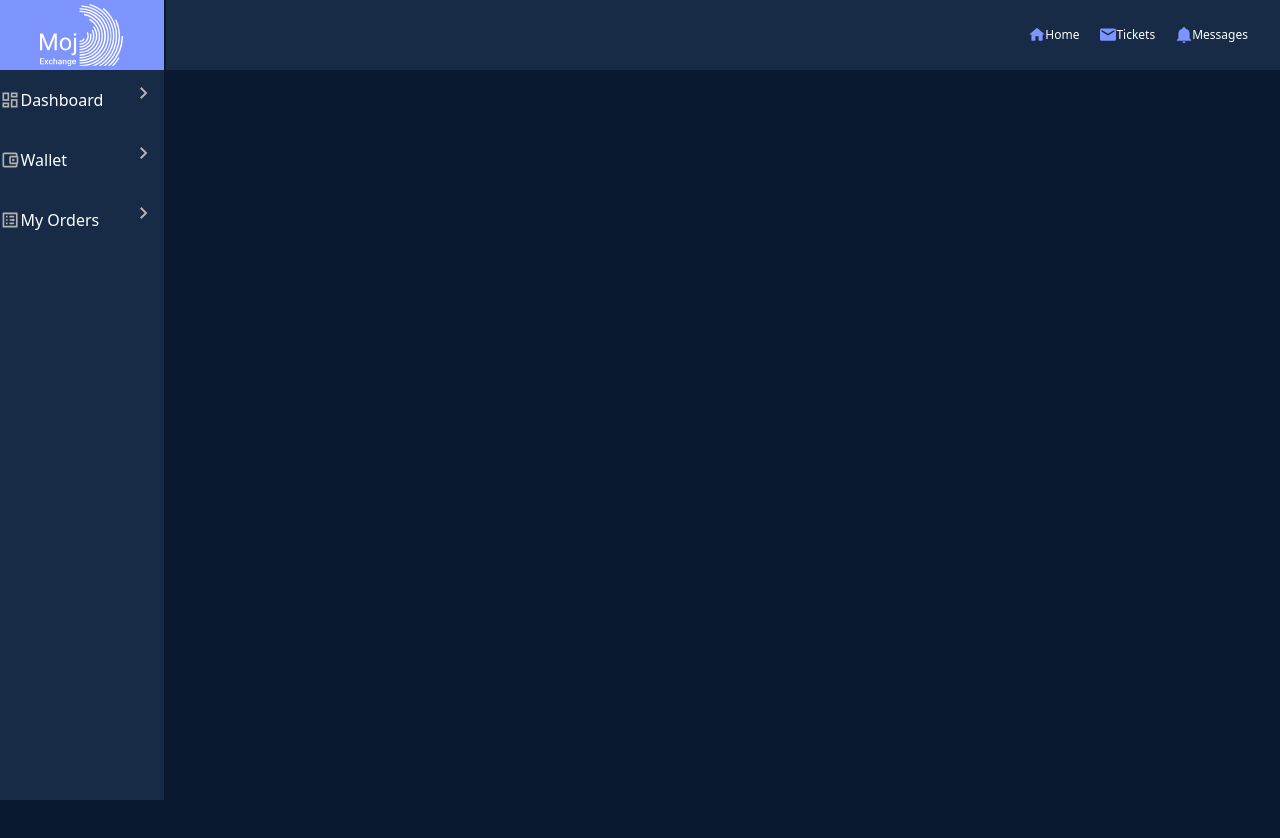
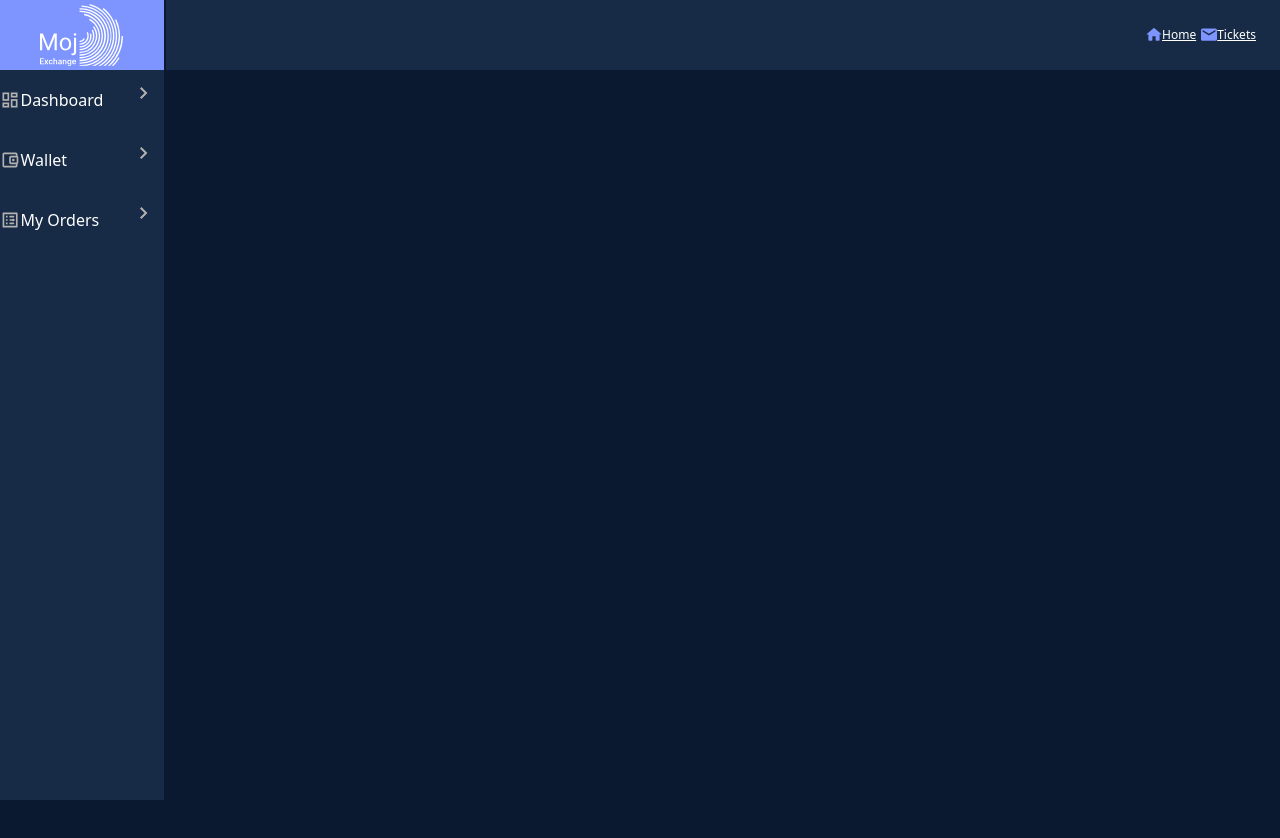
Before and after one commit to soleymaniyasaman/ticket, a React (Create React App) app: page / in a window 1280 px wide. Shown: the top 838 px of the page. Built offline with nearby package versions, Linux system fonts and the light colour scheme.

Commit message:
add NavLink

```diff
--- a/src/components/header/index.js
+++ b/src/components/header/index.js
@@ -2,9 +2,9 @@ import React from 'react'
 import { Nav, Navbar } from 'react-bootstrap';
 import './header.scss'
 import email from '../../assets/vector/email.svg'
-import bell from '../../assets/vector/bell.svg'
 import Home from "../../assets/vector/home-24px.svg"
 import { TICKETING } from '../../navigation/CONSTANTS';
+import { NavLink } from 'react-router-dom';
 
 export default function DashboardHeader() {
 
@@ -19,22 +19,16 @@ export default function DashboardHeader() {
             <Navbar collapseOnSelect expand variant="dark">
                 <Nav >
                     <Nav.Item>
-                        <Nav.Link href={TICKETING} >
+                        <NavLink to={TICKETING}>
                             <img alt="" src={Home} />
                             Home
-                        </Nav.Link>
+                        </NavLink>
                     </Nav.Item>
                     <Nav.Item>
-                        <Nav.Link href={TICKETING}>
+                        <NavLink to={TICKETING}>
                             <img alt="" src={email} />
                             Tickets
-                        </Nav.Link>
-                    </Nav.Item>
-                    <Nav.Item>
-                        <Nav.Link href={TICKETING}>
-                            <img alt="" src={bell} />
-                            Messages
-                        </Nav.Link>
+                        </NavLink>
                     </Nav.Item>
                 </Nav>
             </Navbar>
```
